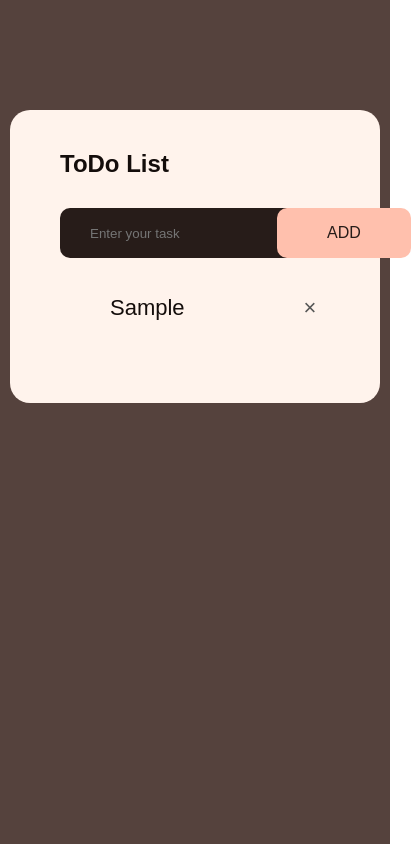
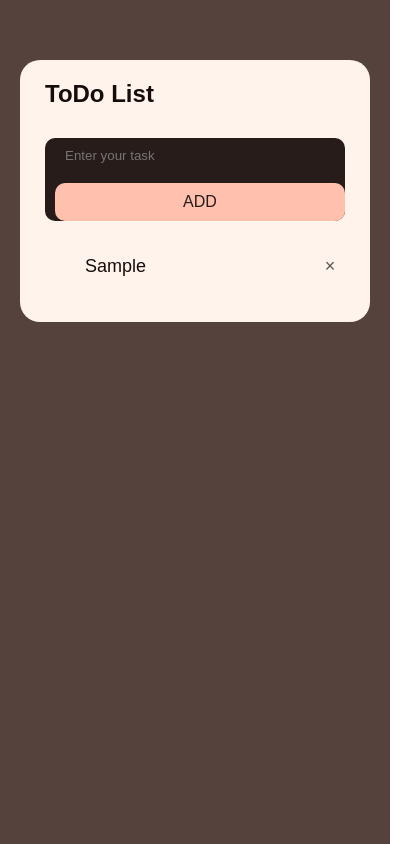
Before and after one commit to isha9229/ToDo-List, a plain HTML site: page index.html in a window 390 px wide. Both pictures are taken after typing "Sample" into the empty fields and a click on the button "ADD". Shown: the whole page, 411 px wide, since content can reach past the window. Drawn offline with Linux system fonts and the light colour scheme.

Commit message:
Update style.css

```diff
--- a/style.css
+++ b/style.css
@@ -67,6 +67,7 @@ button {
   button:hover {
     background-color: #e78fb3;
   }
+
   ul li {
     list-style: none;
     font-size: 22px;
@@ -87,6 +88,7 @@ ul li::before {
     background-position: center;
     left: 10px;
   }
+
   ul li.checked {
     color: #555;
     text-decoration: line-through;
@@ -109,7 +111,49 @@ ul li span {
     text-align: center;
     border-radius: 50%;
   }
+
   ul li span:hover {
     background-color: #55423d;
     color: #fff;
   }
+
+  /* Responsive adjustments */
+  @media (max-width: 600px) {
+    .to-do {
+      margin: 50px 10px;
+      padding: 20px 25px 35px;
+    }
+
+    .row {
+      flex-direction: column;
+      align-items: flex-start;
+      padding-left: 10px;
+    }
+
+    input {
+      width: 100%;
+      margin-bottom: 10px;
+    }
+
+    button {
+      width: 100%;
+      padding: 10px;
+    }
+
+    ul li {
+      font-size: 18px;
+      padding: 10px 8px 10px 40px;
+    }
+
+    ul li::before {
+      height: 24px;
+      width: 24px;
+    }
+
+    ul li span {
+      width: 30px;
+      height: 30px;
+      font-size: 18px;
+      line-height: 30px;
+    }
+  }
```
Lines whose indentation alone changed are shown as unchanged.
